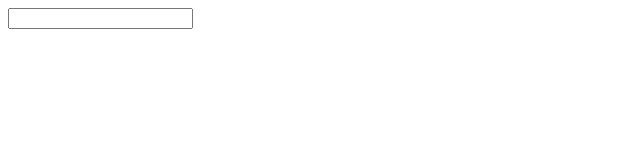
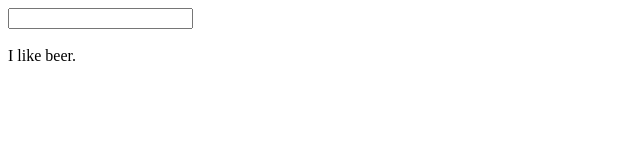
Before and after one commit to mjabali/ng-intro, a plain HTML site: page index.html in a window 1280 px wide. Shown: the full height of the page, 0-640 px from the left. Drawn offline with nearby package versions, Linux system fonts and the light colour scheme.

Commit message:
add controller and scope example

```diff
--- a/index.html
+++ b/index.html
@@ -15,10 +15,20 @@
           return out;
         };
       });
+
+      app.controller('beerCtrl', function($scope) {
+        $scope.title = 'I like beer.';
+      });
     </script>
   </head>
   <body>
     <input ng-model="foo"></input>
     <div>{{ foo | uppercase | reverse }}</div>
+
+    <br/>
+
+    <div ng-controller="beerCtrl">
+      <div>{{ title }}</div>
+    </div>
   </body>
 </html>
```
